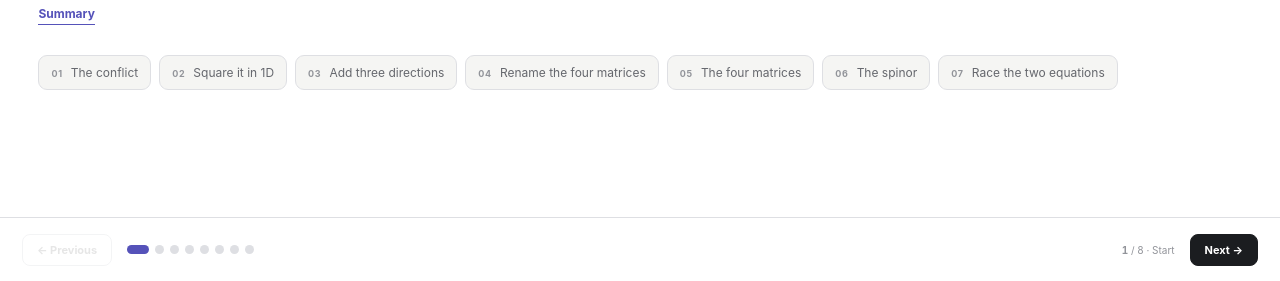
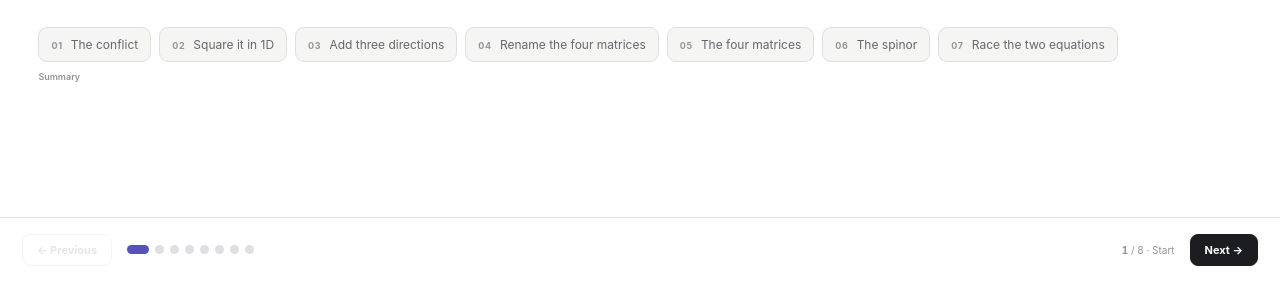
Before and after one commit to dthuong00/physics-equations, a plain HTML site: page dirac-equation/index.html in a window 1280 px wide. Shown: the part 519-800 px from the top of the page. Drawn offline with Linux system fonts and the light colour scheme.

Commit message:
hide summary

```diff
--- a/dirac-equation/gamma-matrices.css
+++ b/dirac-equation/gamma-matrices.css
@@ -59,13 +59,17 @@
 .summary-link {
   display: inline-block;
   width: fit-content;
-  margin-top: 18px;
-  border-bottom: 1px solid var(--violet);
-  padding-bottom: 3px;
+  margin-top: 9px;
+  color: var(--soft);
+  font-size: 9px;
+  font-weight: 600;
+  text-decoration: none;
+}
+
+.summary-link:hover,
+.summary-link:focus-visible {
   color: var(--violet);
-  font-size: 12px;
-  font-weight: 750;
-  text-decoration: none;
+  text-decoration: underline;
 }
 
 .factor-explain {
--- a/dirac-equation/index.html
+++ b/dirac-equation/index.html
@@ -18,8 +18,8 @@
       <h1>When a quantum wave<br>cannot outrun light.</h1>
       <div class="hero-equation"><i>iℏ</i><span>∂ψ/∂t</span><b>=</b><em>(cα·p + βmc²)ψ</em></div>
       <p class="lede">Dirac asked for a quantum equation that is first-order in time, respects special relativity, and conserves probability. The answer forced spin and antimatter into the mathematics.</p>
+      <div class="toc" id="toc"></div>
       <a class="summary-link" href="./summary.html">Summary</a>
-      <div class="toc" id="toc"></div>
     </div>
   </section>
 
```
